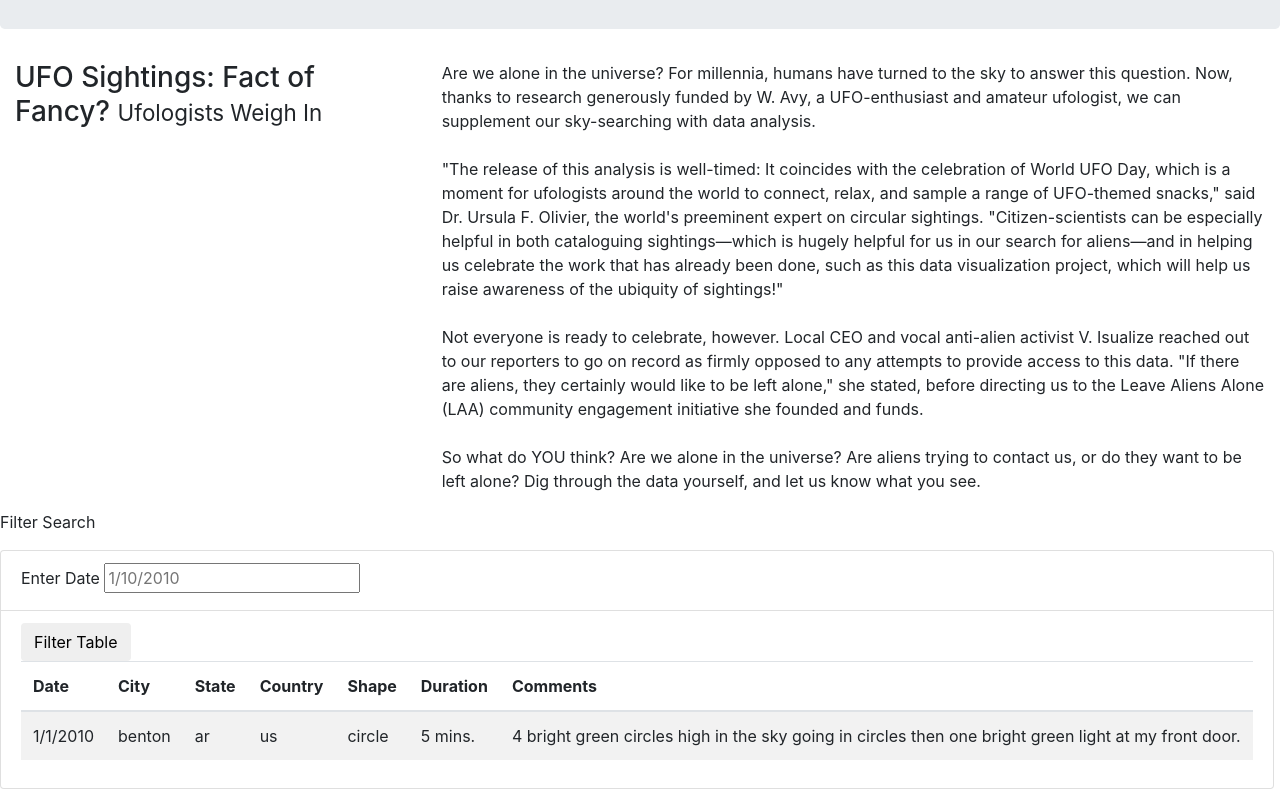
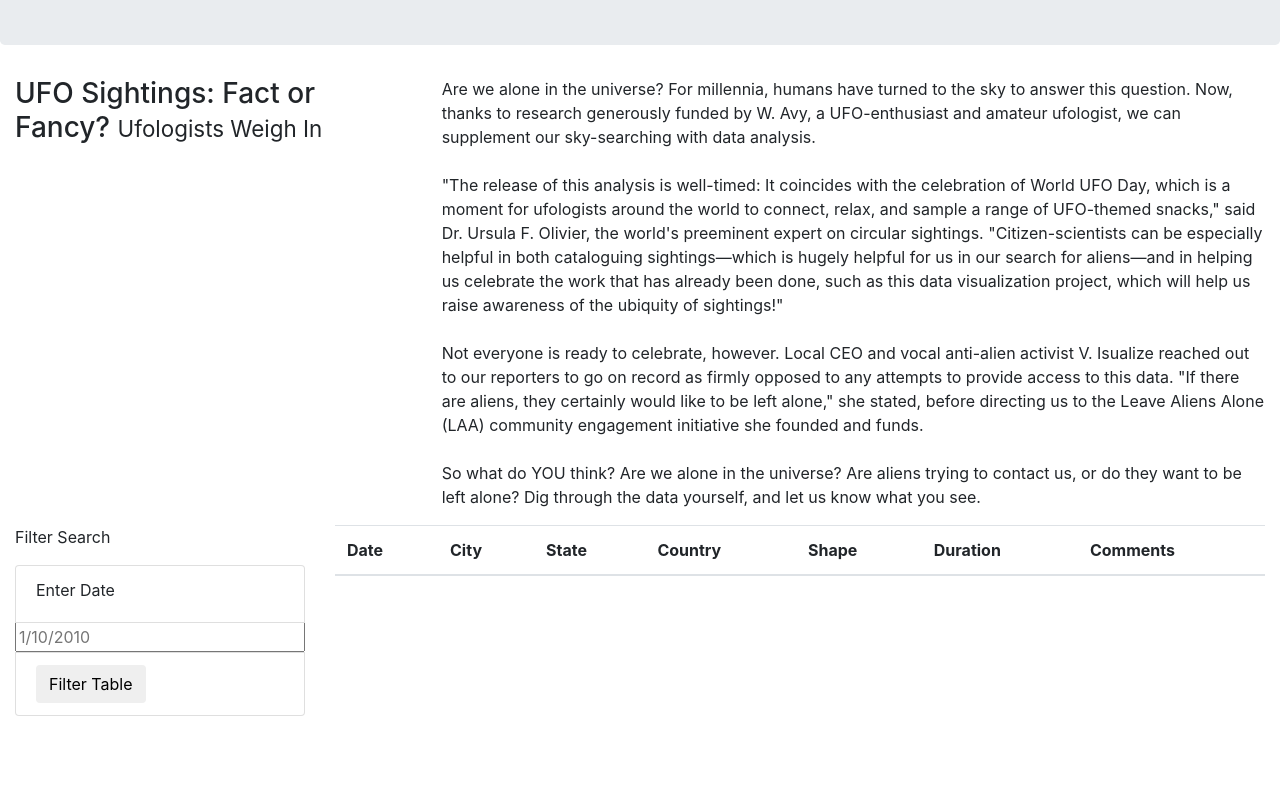
Before and after one commit to YourOriginal/UTSCSS, a plain HTML site: page index.html in a window 1280 px wide. Shown: the part 195-985 px from the top of the page. After the commit the page ends 911 px from the top, so only its background shows below. Drawn offline with nearby package versions, Linux system fonts and the light colour scheme.

Commit message:
fixed tables

```diff
--- a/index.html
+++ b/index.html
@@ -1,78 +1,66 @@
 <!DOCTYPE html>
 <html lang="en">
+
 <head>
-    <meta charset="UTF-8" />
-    <meta http-equiv="X-UA-Compatible" content="IE=edge" />
-    <meta name="viewport" content="width=z, initial-scale=1.0" />
+  <meta charset="UTF-8">
+  <meta http-equiv="X-UA-Compatible" content="IE=edge">
+  <meta name="viewport" content="width=device-width, initial-scale=1.0">
   <title>Document</title>
-    <link
-      rel="stylesheet"
-      href="https://maxcdn.bootstrapcdn.com/bootstrap/4.0.0/css/bootstrap.min.css"
-      integrity="sha384-Gn5384xqQ1aoWXA+058RXPxPg6fy4IWvTNh0E263XmFcJlSAwiGgFAW/dAiS6JXm"
-      crossorigin="anonymous"
-    />
-    <link rel="stylesheet" href="static/css/style.css" />
+  <link rel="stylesheet" href="https://maxcdn.bootstrapcdn.com/bootstrap/4.0.0/css/bootstrap.min.css"
+    integrity="sha384-Gn5384xqQ1aoWXA+058RXPxPg6fy4IWvTNh0E263XmFcJlSAwiGgFAW/dAiS6JXm" crossorigin="anonymous" />
+  <link rel="stylesheet" href="static/css/style.css">
 </head>
+
 <body>
   <div class="wrapper">
-      <nav class="navbar=expand-lg">
+    <nav class="navbar navbar-expand-lg">
       <a class="navbar-brand" href="index.html">UFO Sightings</a>
     </nav>
     <div class="jumbotron">
-        <h1>The Truth Is Odut There</h1>
+      <h1>The Truth Is Out There</h1>
+    </div>
+    <div class="container-fluid">
+      <div class="row">
+        <div class="col-md-4">
+          <h3>UFO Sightings: Fact or Fancy? <small>Ufologists Weigh In</small></h3>
+        </div>
+        <div class="col-md-8">
+          <p>
+            Are we alone in the universe? For millennia, humans have turned to the sky to answer this question. Now,
+            thanks to research generously funded by W. Avy, a UFO-enthusiast and amateur ufologist, we can supplement
+            our sky-searching with data analysis.<br><br>"The release of this analysis is well-timed: It coincides with
+            the celebration of World UFO Day, which is a moment for ufologists around the world to connect, relax, and
+            sample a range of UFO-themed snacks," said Dr. Ursula F. Olivier, the world's preeminent expert on circular
+            sightings. "Citizen-scientists can be especially helpful in both cataloguing sightings—which is hugely
+            helpful for us in our search for aliens—and in helping us celebrate the work that has already been done,
+            such as this data visualization project, which will help us raise awareness of the ubiquity of
+            sightings!"<br><br>Not everyone is ready to celebrate, however. Local CEO and vocal anti-alien activist V.
+            Isualize reached out to our reporters to go on record as firmly opposed to any attempts to provide access to
+            this data. "If there are aliens, they certainly would like to be left alone," she stated, before directing
+            us to the Leave Aliens Alone (LAA) community engagement initiative she founded and funds.<br><br>So what do
+            YOU think? Are we alone in the universe? Are aliens trying to contact us, or do they want to be left alone?
+            Dig through the data yourself, and let us know what you see.
+          </p>
+        </div>
       </div>
     </div>
     <div class="container-fluid">
       <div class="row">
-        <div class="col-md-4">
-          <h3>
-            UFO Sightings: Fact of Fancy? <small>Ufologists Weigh In</small>
-          </h3>
-        </div>
-        <div class="col-md-8">
-          <p>
-            Are we alone in the universe? For millennia, humans have turned to
-            the sky to answer this question. Now, thanks to research generously
-            funded by W. Avy, a UFO-enthusiast and amateur ufologist, we can
-            supplement our sky-searching with data analysis.<br /><br />"The
-            release of this analysis is well-timed: It coincides with the
-            celebration of World UFO Day, which is a moment for ufologists
-            around the world to connect, relax, and sample a range of UFO-themed
-            snacks," said Dr. Ursula F. Olivier, the world's preeminent expert
-            on circular sightings. "Citizen-scientists can be especially helpful
-            in both cataloguing sightings—which is hugely helpful for us in our
-            search for aliens—and in helping us celebrate the work that has
-            already been done, such as this data visualization project, which
-            will help us raise awareness of the ubiquity of sightings!"<br /><br />Not
-            everyone is ready to celebrate, however. Local CEO and vocal
-            anti-alien activist V. Isualize reached out to our reporters to go
-            on record as firmly opposed to any attempts to provide access to
-            this data. "If there are aliens, they certainly would like to be
-            left alone," she stated, before directing us to the Leave Aliens
-            Alone (LAA) community engagement initiative she founded and
-            funds.<br /><br />So what do YOU think? Are we alone in the
-            universe? Are aliens trying to contact us, or do they want to be
-            left alone? Dig through the data yourself, and let us know what you
-            see.
-          </p>
-        </div>
-      </div>
-    </div>
-  </body>
-  <div class="container-fluid">
-    <div class="row">
-      <div class="col-md-3"></div>
+        <div class="col-md-3">
           <form>
             <p>Filter Search</p>
+          </form>
           <ul class="list-group">
             <li class="list-group-item">
               <label for="date">Enter Date</label>
+            </li>
             <input type="text" placeholder="1/10/2010" id="datetime" />
+            <li class="list-group-item">
+              <button id="filter-btn" type="button" class="btn btn-default">Filter Table</button>
             </li>
-          <li class="list-group-item">
-            <button id="filter-btn" type="button" class="btn btn-default">
-              Filter Table
-            </button>
+          </ul>
+        </div>
+        <div class="col-md-9">
           <table class="table table-striped">
             <thead>
               <tr>
@@ -87,15 +75,11 @@
             </thead>
             <tbody></tbody>
           </table>
-          </li>
-        </ul>
-      </form>
-
-      <div class="col-md-9"></div>
         </div>
       </div>
-  <script src="https://cdnjs.cloudflare.com/ajax/libs/d3/4.11.0/d3.js"></script>
-  <script src="static/js/data.js"></script>
-  <script src="static/js/app.js"></script>
+    </div>
+  </div>
+
+</body>
+
 </html>
-<!-- <img src="https://cdn.mos.cms.futurecdn.net/RifjtkFLBEFgzkZqWEh69P-970-80.jpg.webp"/> -->
```
Lines whose indentation alone changed are shown as unchanged.
